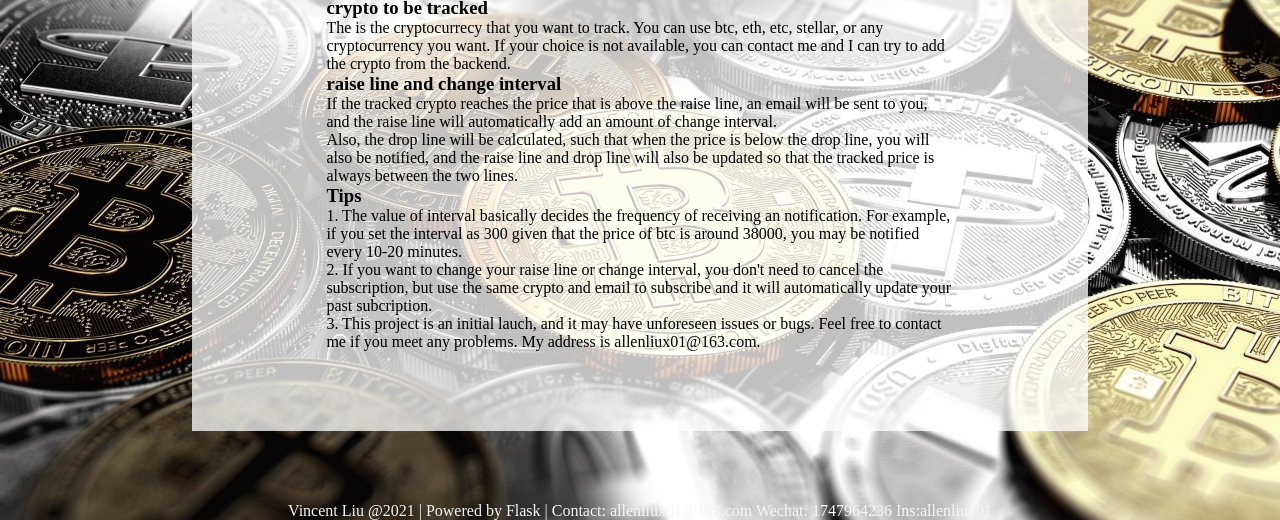
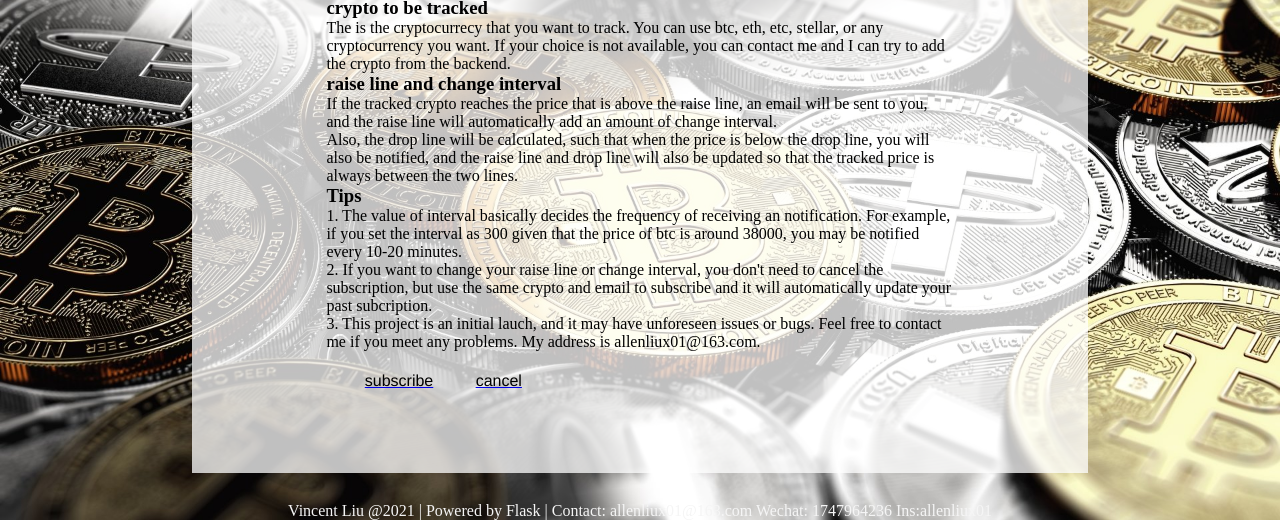
Before and after one commit to AllenLiuX/Crypto-tracker-Fullstack, a plain HTML site: page instructions/index.html in a window 1280 px wide. Shown: the part 280-800 px from the top of the page. Drawn offline with Linux system fonts and the light colour scheme.

Commit message:
jump in inst added

```diff
--- a/Frontend/bitcoin.css
+++ b/Frontend/bitcoin.css
@@ -65,6 +65,7 @@ label{
 input{
     font-size: 1.3em;
     margin-left: 2vw;
+    padding-left: 5px;
     /*box-shadow: 0px 8px 16px 0px rgba(0,0,0,0.2);*/
 }
 
--- a/instructions/index.html
+++ b/instructions/index.html
@@ -20,7 +20,11 @@
     <p>1. The value of interval basically decides the frequency of receiving an notification. For example, if you set the interval as 300 given that the price of btc is around 38000, you may be notified every 10-20 minutes.</p>
     <p>2. If you want to change your raise line or change interval, you don't need to cancel the subscription, but use the same crypto and email to subscribe and it will automatically update your past subcription.</p>
     <p>3. This project is an initial lauch, and it may have unforeseen issues or bugs. Feel free to contact me if you meet any problems. My address is allenliux01@163.com.</p>
+    <br>
+    <a href="http://www.vincentliux.com/bitcoin/"><label id="cancel">subscribe</label></a>
+    <a href="http://www.vincentliux.com/bitcoin/cancel"><label id="cancel">cancel</label></a>
 </div>
+
 </div>
 </body>
 <footer>
```
